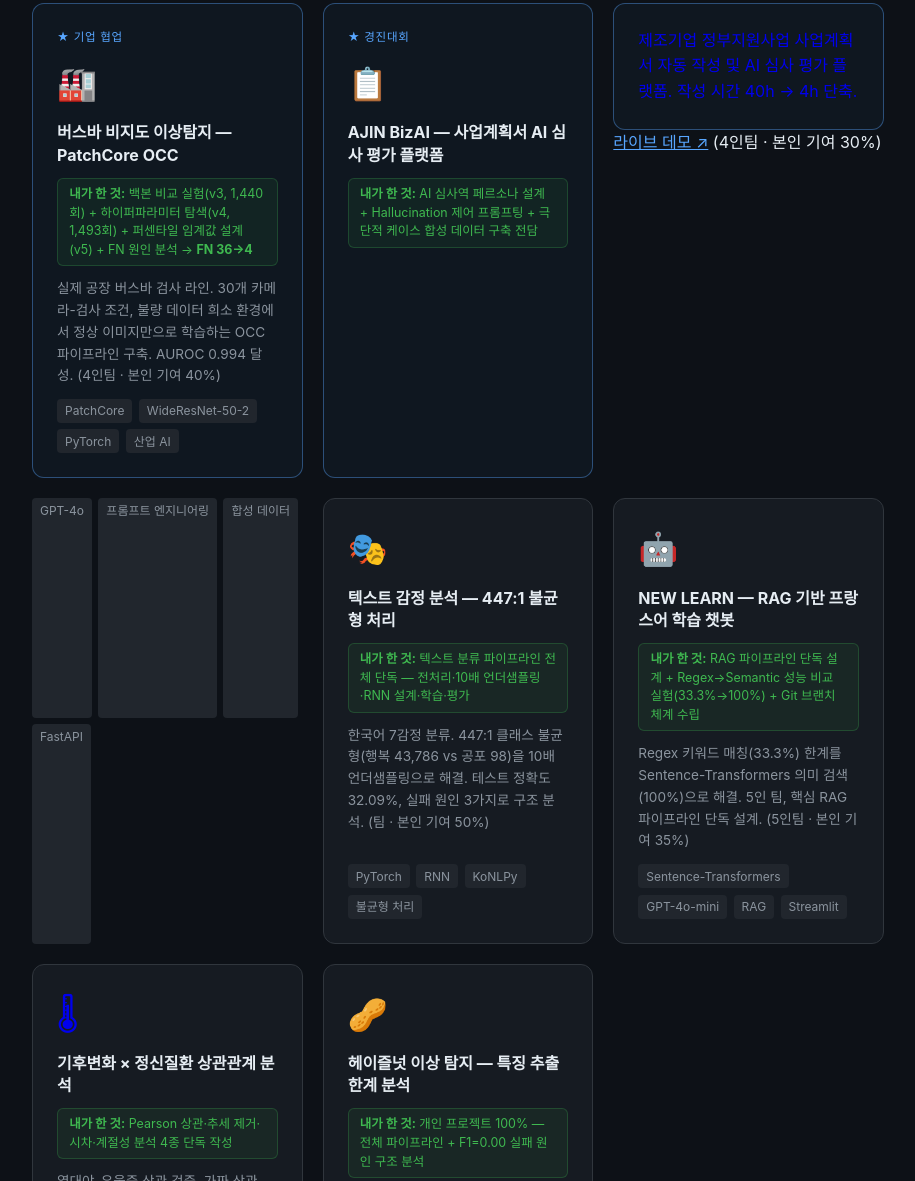
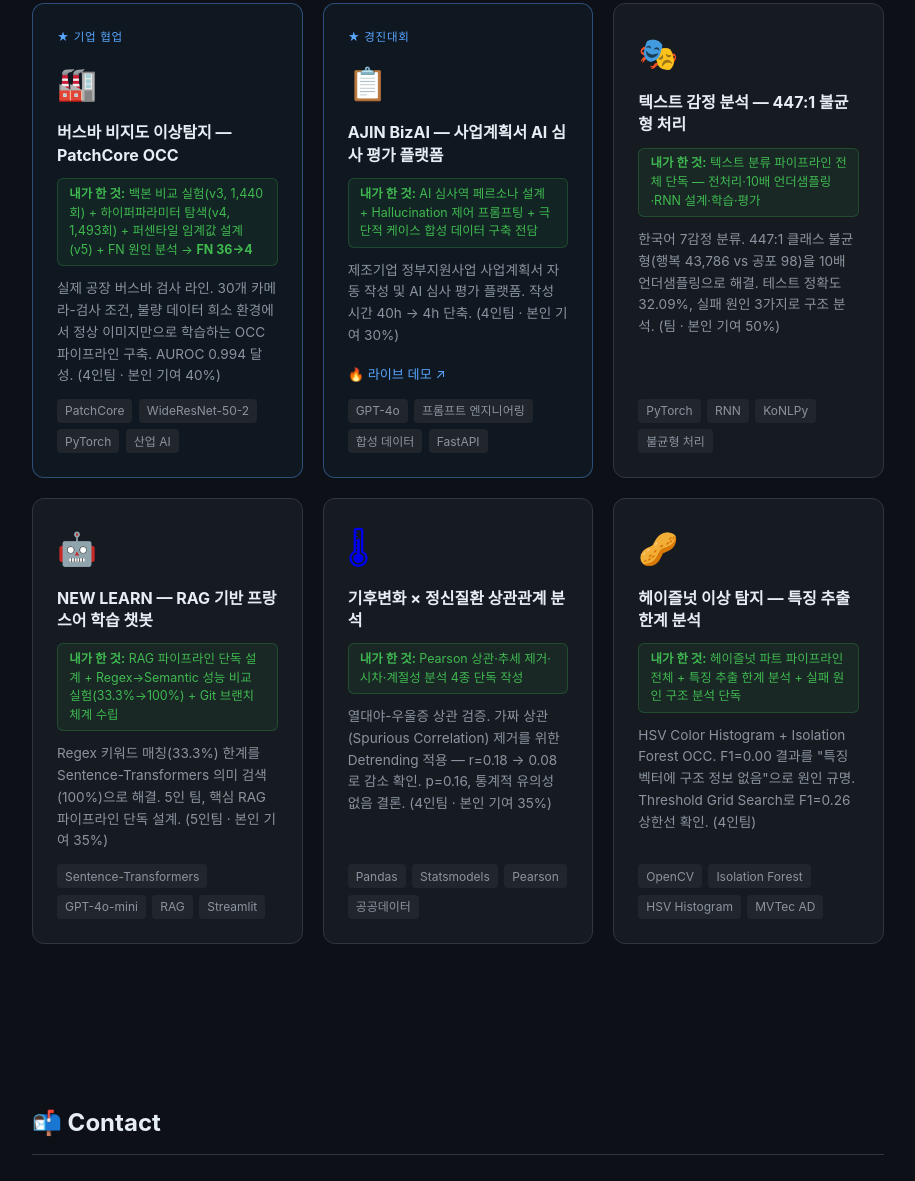
Before and after one commit to spring-winter1213/spring-winter1213.github.io, a plain HTML site: page index.html in a window 1280 px wide. Shown: the part 1686-2867 px from the top of the page, without its empty margins (182-1097 px from the left). Drawn offline with Linux system fonts and the light colour scheme.

Commit message:
fix: resolve nested anchor in AJIN card, update hazelnut to team project

```diff
--- a/index.html
+++ b/index.html
@@ -301,19 +301,22 @@
       </div>
     </a>
 
-    <a href="https://github.com/KDT12-AJIN-PROJECT/Ajin-BizAI" target="_blank" class="project-card featured">
+    <div class="project-card featured" onclick="window.open('https://github.com/KDT12-AJIN-PROJECT/Ajin-BizAI','_blank')" style="cursor:pointer">
       <div class="project-label">★ 경진대회</div>
       <div class="project-icon">📋</div>
       <h3>AJIN BizAI — 사업계획서 AI 심사 평가 플랫폼</h3>
       <div class="my-role"><strong>내가 한 것:</strong> AI 심사역 페르소나 설계 + Hallucination 제어 프롬프팅 + 극단적 케이스 합성 데이터 구축 전담</div>
-      <p>제조기업 정부지원사업 사업계획서 자동 작성 및 AI 심사 평가 플랫폼. 작성 시간 40h → 4h 단축. <a href="https://ajinproject-gte6dlkfrcmwhdm6k2eb2y.streamlit.app/" onclick="event.stopPropagation()" target="_blank" style="color:var(--accent);">라이브 데모 ↗</a> (4인팀 · 본인 기여 30%)</p>
+      <p>제조기업 정부지원사업 사업계획서 자동 작성 및 AI 심사 평가 플랫폼. 작성 시간 40h → 4h 단축. (4인팀 · 본인 기여 30%)</p>
+      <div style="margin-top:.1rem">
+        <a href="https://ajinproject-gte6dlkfrcmwhdm6k2eb2y.streamlit.app/" onclick="event.stopPropagation()" target="_blank" style="color:var(--accent);font-size:.82rem;text-decoration:none;">🔥 라이브 데모 ↗</a>
+      </div>
       <div class="project-tags">
         <span class="tag">GPT-4o</span>
         <span class="tag">프롬프트 엔지니어링</span>
         <span class="tag">합성 데이터</span>
         <span class="tag">FastAPI</span>
       </div>
-    </a>
+    </div>
 
     <a href="https://github.com/spring-winter1213/portfolio/tree/main/deep%20learning%20텍스트와%20이미지를%20통한%20감정분석" target="_blank" class="project-card">
       <div class="project-icon">🎭</div>
@@ -357,8 +360,8 @@
     <a href="https://github.com/spring-winter1213/portfolio/tree/main/vision%20색상히스토%20헤이즐넛%20이미지%20이상%20탐지" target="_blank" class="project-card">
       <div class="project-icon">🥜</div>
       <h3>헤이즐넛 이상 탐지 — 특징 추출 한계 분석</h3>
-      <div class="my-role"><strong>내가 한 것:</strong> 개인 프로젝트 100% — 전체 파이프라인 + F1=0.00 실패 원인 구조 분석</div>
-      <p>HSV Color Histogram + Isolation Forest OCC. F1=0.00 결과를 "특징 벡터에 구조 정보 없음"으로 원인 규명. Threshold Grid Search로 F1=0.26 상한선 확인. (개인 프로젝트)</p>
+      <div class="my-role"><strong>내가 한 것:</strong> 헤이즐넛 파트 파이프라인 전체 + 특징 추출 한계 분석 + 실패 원인 구조 분석 단독</div>
+      <p>HSV Color Histogram + Isolation Forest OCC. F1=0.00 결과를 "특징 벡터에 구조 정보 없음"으로 원인 규명. Threshold Grid Search로 F1=0.26 상한선 확인. (4인팀)</p>
       <div class="project-tags">
         <span class="tag">OpenCV</span>
         <span class="tag">Isolation Forest</span>
```
